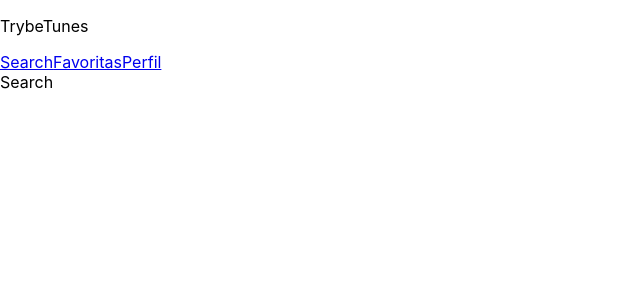
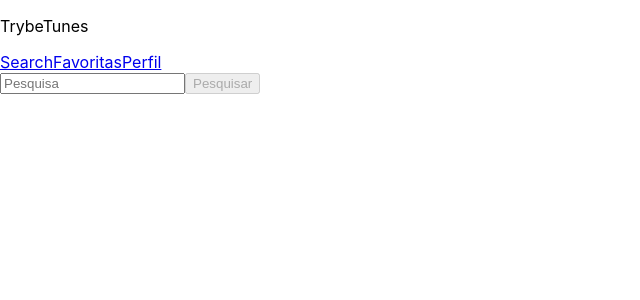
Before and after one commit to ronansalvador/trybetunes, a React (Create React App) app: page /search in a window 1280 px wide. Shown: the top 300 px of the page, without its empty margins (0-640 px from the left). Built offline with nearby package versions, Linux system fonts and the light colour scheme.

Commit message:
Requisito 5

```diff
--- a/src/pages/Search.jsx
+++ b/src/pages/Search.jsx
@@ -2,11 +2,59 @@ import React, { Component } from 'react';
 import Header from '../components/Header';
 
 class Search extends Component {
+  constructor() {
+    super();
+    this.state = {
+      busca: '',
+      button: true,
+
+    };
+  }
+
+  inputSearch = ({ target }) => {
+    this.setState({
+      busca: target.value,
+    }, () => {
+      this.buttonCheck();
+    });
+  }
+
+  buttonCheck = () => {
+    const { busca } = this.state;
+    if (busca.length > 1) {
+      this.setState({
+        button: false,
+      });
+    } else {
+      this.setState({
+        button: true,
+      });
+    }
+  }
+
   render() {
+    const { busca, button } = this.state;
     return (
       <div data-testid="page-search">
         <Header />
-        Search
+        <form>
+          <input
+            type="text"
+            data-testid="search-artist-input"
+            placeholder="Pesquisa"
+            value={ busca }
+            onChange={ this.inputSearch }
+          />
+          <button
+            type="button"
+            data-testid="search-artist-button"
+            value="Nome"
+            onClick={ () => console.log('button searsh') }
+            disabled={ button }
+          >
+            Pesquisar
+          </button>
+        </form>
       </div>
     );
   }
```
